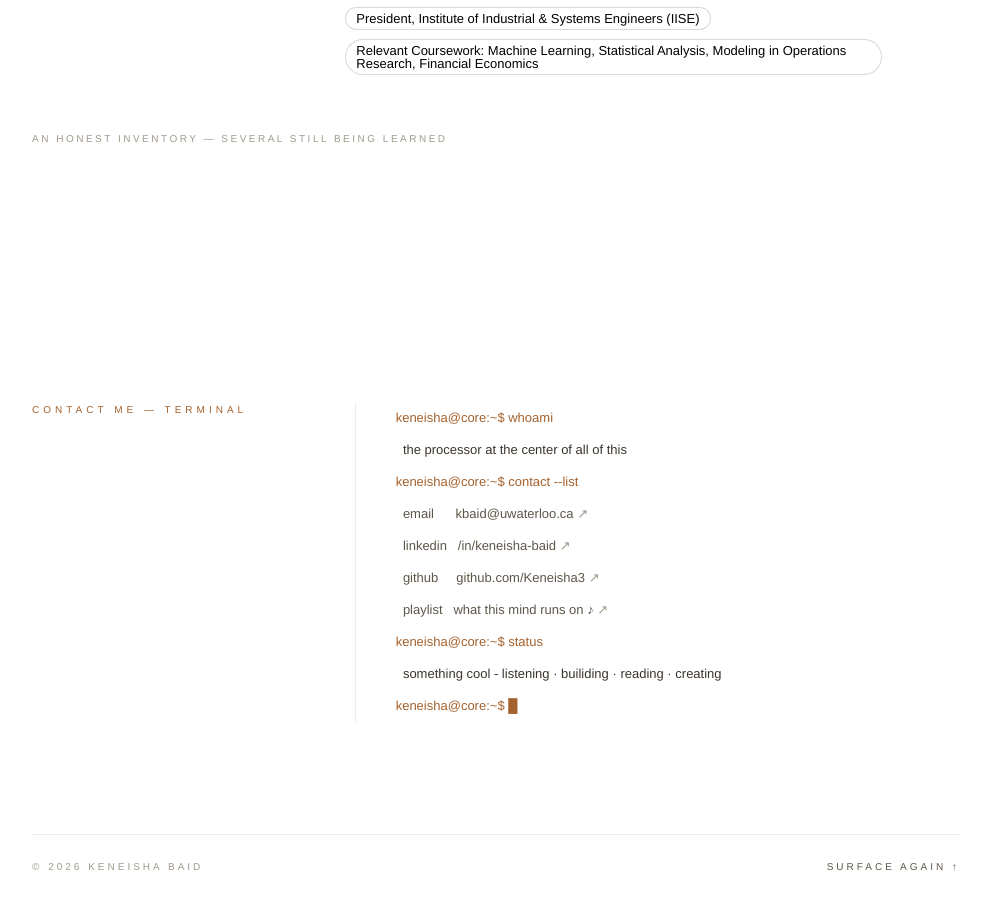
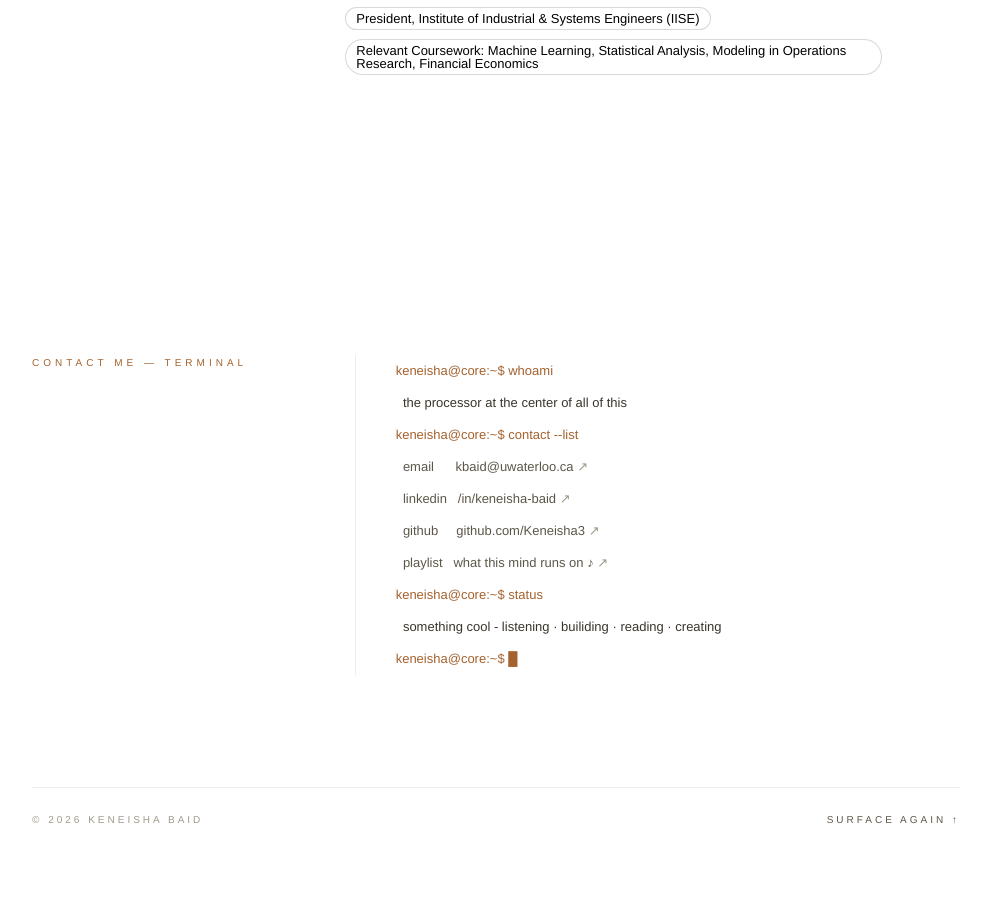
Before and after one commit to Keneisha3/keneisha-baid-portfolio, a React (Vite) app: page / in a window 1280 px wide. Shown: the part 4521-5430 px from the top of the page, without its empty margins (144-1135 px from the left). Built offline with nearby package versions, Linux system fonts and the light colour scheme.

Commit message:
Remove 'an honest inventory' line from skills

```diff
--- a/src/neural/Sections.jsx
+++ b/src/neural/Sections.jsx
@@ -748,9 +748,6 @@ export function SkillTerminals() {
           </div>
         ))}
       </div>
-      <p className={`mt-8 font-mono text-[10px] uppercase tracking-[0.25em] ${FAINT}`}>
-        an honest inventory — several still being learned
-      </p>
     </section>
   );
 }
```
